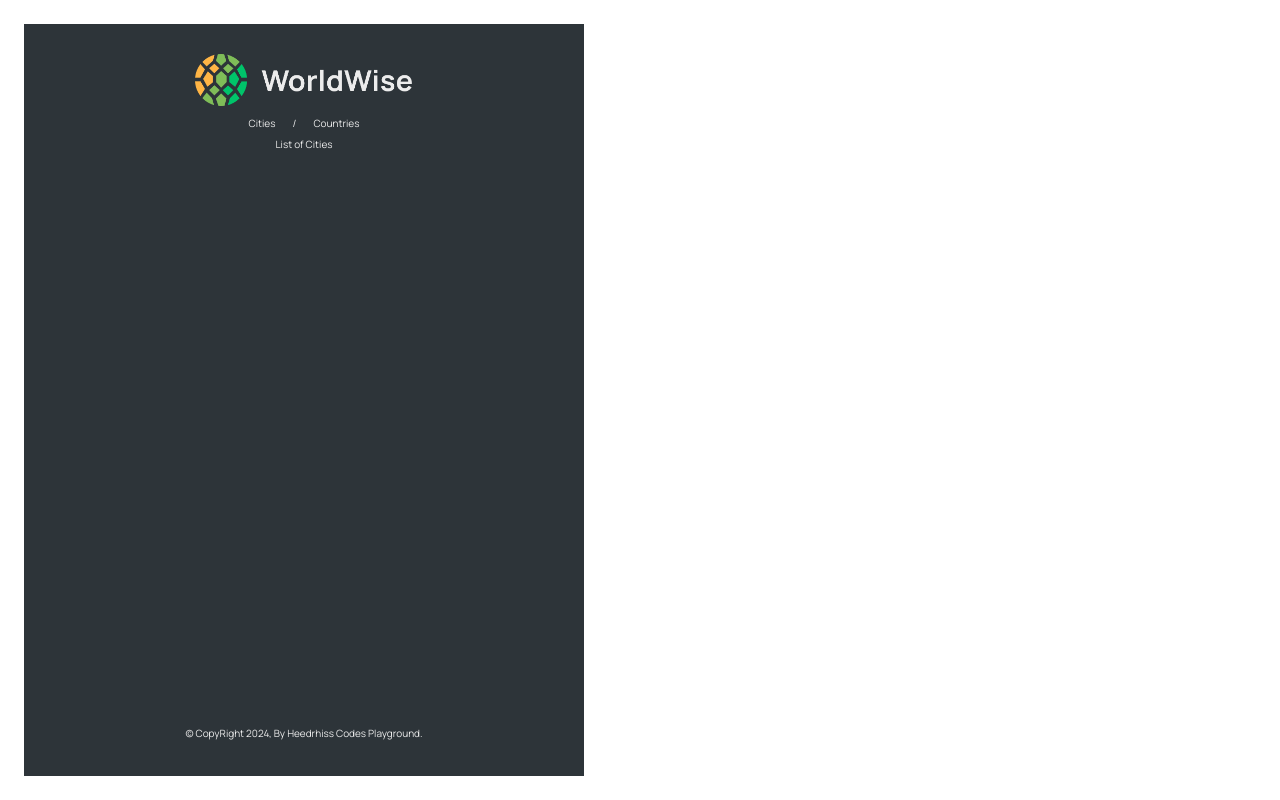
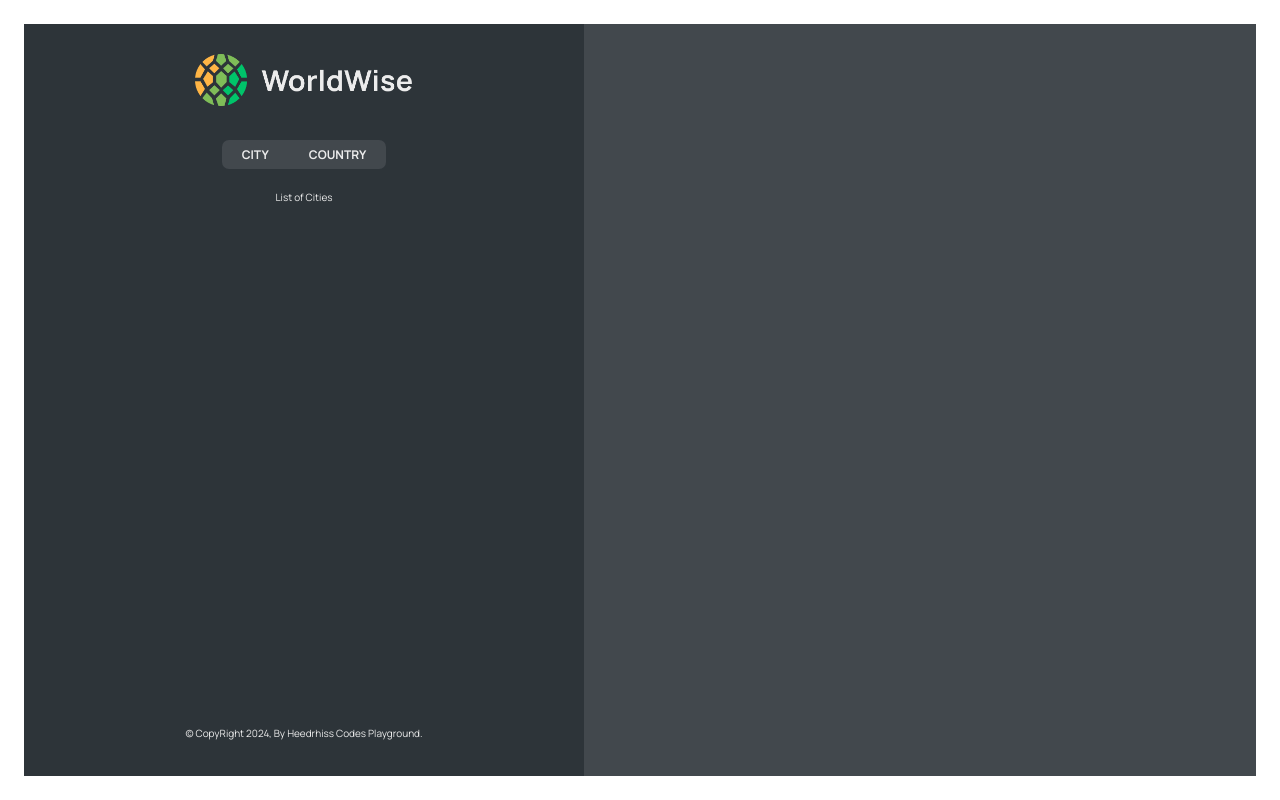
Before and after one commit to heedrhiss/Heedrhiss-tour, a React (Vite) app: page /app in a window 1280 px wide. Built offline with nearby package versions, Linux system fonts and the light colour scheme.

Commit message:
add child route

```diff
--- /dev/null
+++ b/src/components/AppNav.jsx
@@ -0,0 +1,15 @@
+import { NavLink } from 'react-router-dom';
+import styles from './AppNav.module.css';
+
+function AppNav() {
+    return (
+        <nav className={styles.nav}>
+            <ul>
+                <li><NavLink to="cities">City</NavLink></li>
+                <li><NavLink to="countries">Country</NavLink></li>
+            </ul>
+        </nav>
+    )
+}
+
+export default AppNav
--- /dev/null
+++ b/src/components/Map.jsx
@@ -0,0 +1,11 @@
+import styles from './Map.module.css'
+
+function Map() {
+    return (
+        <div className={styles.mapContainer}>
+
+        </div>
+    )
+}
+
+export default Map
--- a/src/components/Sidebar.jsx
+++ b/src/components/Sidebar.jsx
@@ -1,3 +1,4 @@
+import AppNav from './AppNav'
 import Footer from './Footer'
 import Logo from './Logo'
 import styles from './Sidebar.module.css'
@@ -6,11 +7,7 @@ function Sidebar() {
     return (
         <div className={styles.sidebar}>
             <Logo/>
-            <div className={styles.ex}>
-                <div>Cities</div>
-                /
-                <div>Countries</div>
-            </div>
+            <AppNav/>
             <div>List of Cities</div>
             <Footer/>
         </div>
--- a/src/pages/AppLayout.jsx
+++ b/src/pages/AppLayout.jsx
@@ -1,10 +1,12 @@
 import Sidebar from '../components/Sidebar'
 import styles from './AppLayout.module.css'
+import Map from '../components/Map'
 
 function AppLayout() {
     return (
         <div className={styles.app}>
             <Sidebar/>
+            <Map />
         </div>
     )
 }
--- a/src/pages/Homepage.jsx
+++ b/src/pages/Homepage.jsx
@@ -17,7 +17,7 @@ export default function Homepage() {
           of. Never forget your wonderful experiences, and show your friends how
           you have wandered the world.
         </h2>
-        <Link to="/login" className="cta">Start Tracking Now</Link>
+        <Link to="/app" className="cta">Start Tracking Now</Link>
       </section>
     </main>
   );
```
